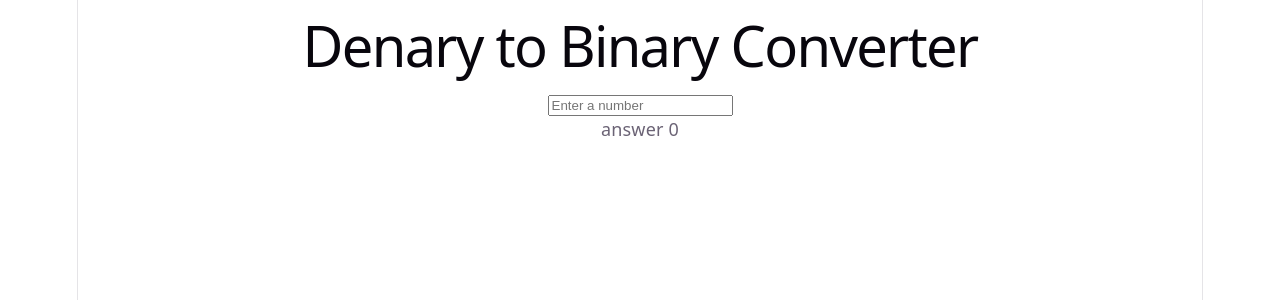
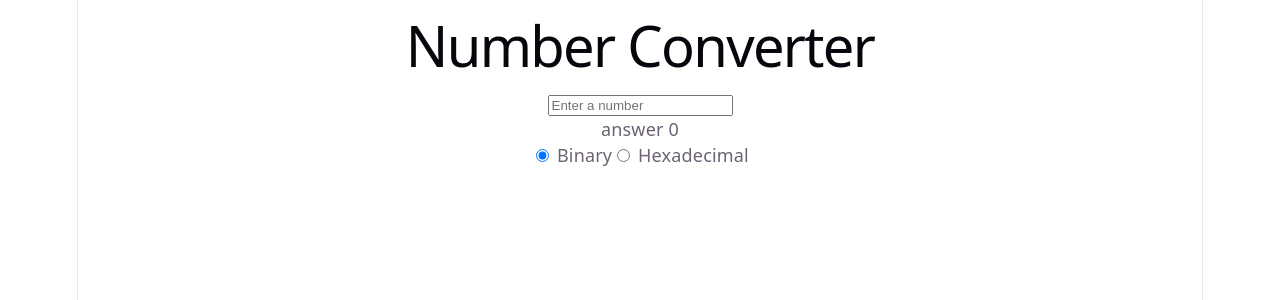
Before and after one commit to VedagyaJ/Portfolio-App, a React app in the folder frontend/: page / in a window 1280 px wide. Shown: the top 300 px of the page. Built offline with nearby package versions, Linux system fonts and the light colour scheme; the HTML template or start-up script is replaced by a standard one.

Commit message:
hexadecimal converter

```diff
--- a/frontend/src/App.jsx
+++ b/frontend/src/App.jsx
@@ -3,27 +3,95 @@ import "./App.css";
 
 function App() {
   const [num, setNum] = useState(0);
+  const [format, setFormat] = useState("binary");
 
   const convertToBinary = (num) => {
-    let binary = "";
-    while (num > 0) {
-      binary = num % 2 + binary;
-      num = Math.floor(num / 2);
+    // Find the highest power of 2 less than or equal to the number
+    let powerOfTwo = 1;
+    let maxPower = 0;
+    while (powerOfTwo < num) {
+      powerOfTwo *= 2;
+      maxPower++;
     }
 
-    return binary || "0";
-  }
+    // Create a binary string with leading zeros with same length as the highest power of 2
+    let binary = "".padStart(maxPower + 1, "0");
+
+    // Replace 0 with 1 in the binary string for each power of 2 that is less than or equal to the number
+    for (let i = maxPower; i >= 0; i--) {
+      if (num >= Math.pow(2, i)) {
+        binary =
+          binary.substring(0, maxPower - i) +
+          "1" +
+          binary.substring(maxPower - i + 1);
+        num -= Math.pow(2, i);
+      }
+    }
+
+    return binary.replace(/^0+/, "") || "0";
+  };
+
+  const convertToHex = (num) => {
+    // Find the highest power of 16 less than or equal to the number
+    const hexChars = "0123456789ABCDEF";
+    let powerOfSixteen = 1;
+    let maxPower = 0;
+    while (powerOfSixteen < num) {
+      powerOfSixteen *= 16;
+      maxPower++;
+    }
+
+    let hex = "".padStart(maxPower + 1, "0");
+
+    // Replace 0 with the character based on power of 16
+    for (let i = maxPower; i >= 0; i--) {
+      if (num >= Math.pow(16, i)) {
+        const digit = Math.floor(num / Math.pow(16, i));
+        hex =
+          hex.substring(0, maxPower - i) +
+          hexChars[digit] +
+          hex.substring(maxPower - i + 1);
+        num -= digit * Math.pow(16, i);
+      }
+    }
+
+    return hex.replace(/^0+/, "") || "0";
+  };
+
+  const result = format === "binary" ? convertToBinary(num) : convertToHex(num);
 
   return (
     <>
       <div>
-        <h1>Denary to Binary Converter</h1>
+        <h1>Number Converter</h1>
         <input
           type="text"
           placeholder="Enter a number"
           onChange={({ target }) => setNum(target.value)}
-        ></input>
-        <p>answer {convertToBinary(num)}</p>
+        />
+        <p>answer {result}</p>
+        <div>
+          <label>
+            <input
+              type="radio"
+              name="number-format"
+              value="binary"
+              checked={format === "binary"}
+              onChange={({ target }) => setFormat(target.value)}
+            />{" "}
+            Binary
+          </label>
+          <label>
+            <input
+              type="radio"
+              name="number-format"
+              value="hex"
+              checked={format === "hex"}
+              onChange={({ target }) => setFormat(target.value)}
+            />{" "}
+            Hexadecimal
+          </label>
+        </div>
       </div>
     </>
   );
```
